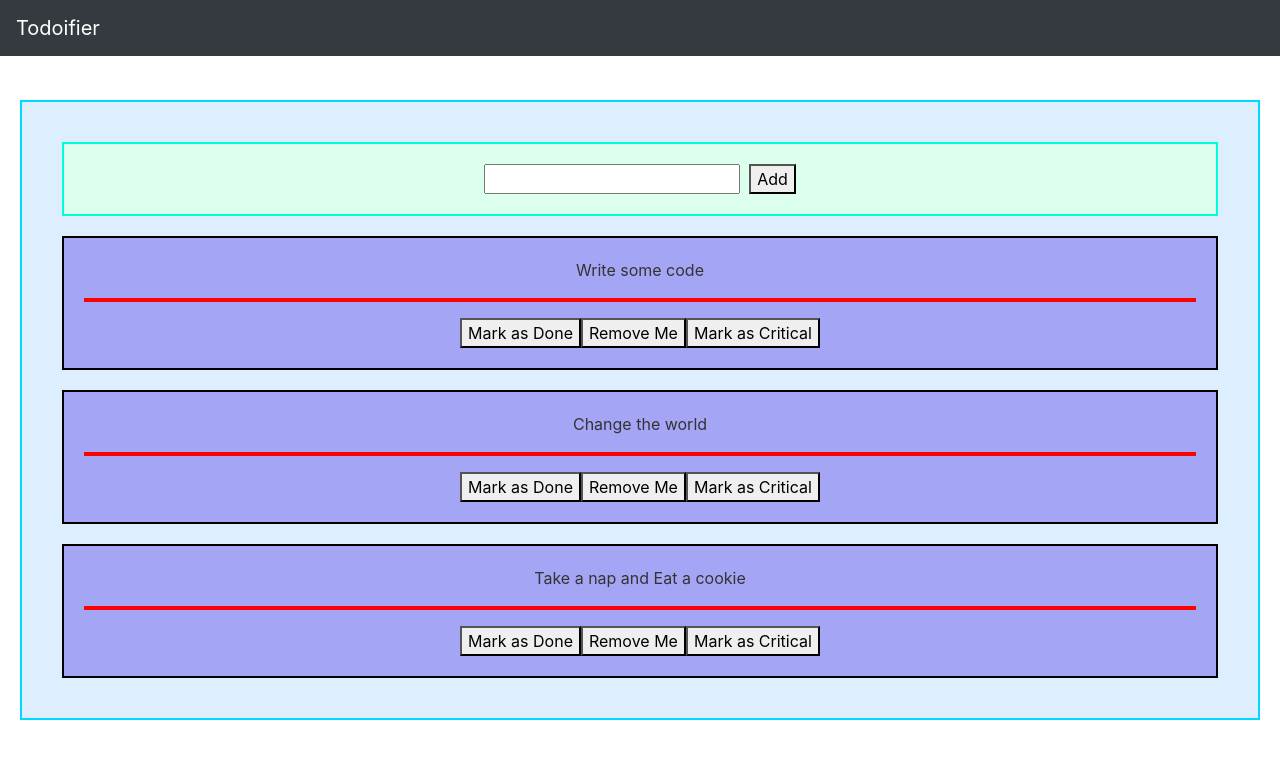
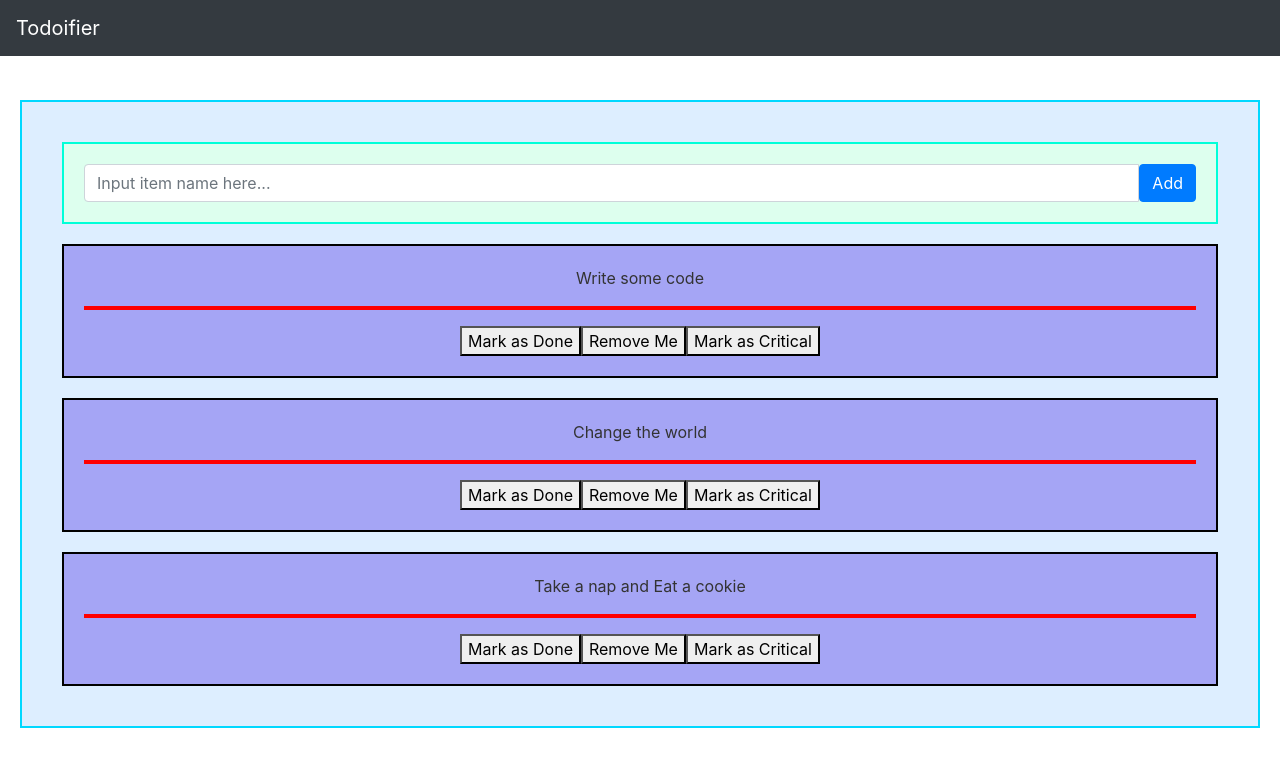
Before and after one commit to doniisetiiawan/todoifier-fox, a React (Create React App) app: page / in a window 1280 px wide. Shown: the top 766 px of the page. Built offline with nearby package versions, Linux system fonts and the light colour scheme.

Commit message:
Refactor new todo component

```diff
--- a/src/NewTodo/NewTodo.jsx
+++ b/src/NewTodo/NewTodo.jsx
@@ -1,4 +1,5 @@
 import React, { Component } from 'react';
+import { Button, Input, InputGroup } from 'reactstrap';
 import './NewTodo.css';
 
 class NewTodo extends Component {
@@ -23,13 +24,19 @@ class NewTodo extends Component {
      const { item } = this.state;
      return (
        <div className="NewTodo">
-         <input
-           type="text"
-           onChange={this.handleUpdate}
-           value={item}
-         />
-        &nbsp;&nbsp;
-         <button type="button" onClick={this.addTodo}>Add</button>
+         <InputGroup>
+           <Input
+             type="text"
+             onChange={this.handleUpdate}
+             value={item}
+             placeholder="Input item name here..."
+           />
+           <Button
+             onClick={this.addTodo}
+             color="primary"
+           >Add
+           </Button>
+         </InputGroup>
        </div>
      );
    }
```
